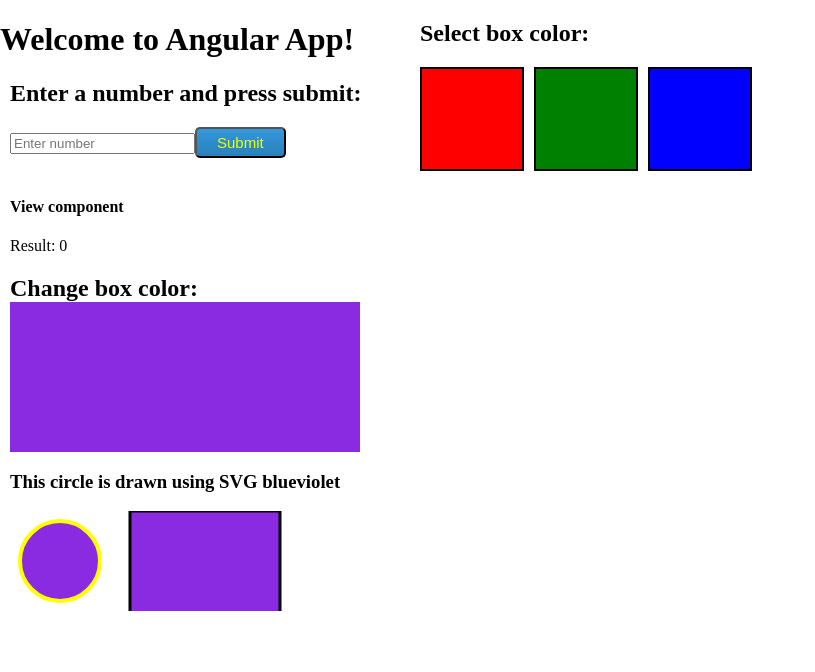
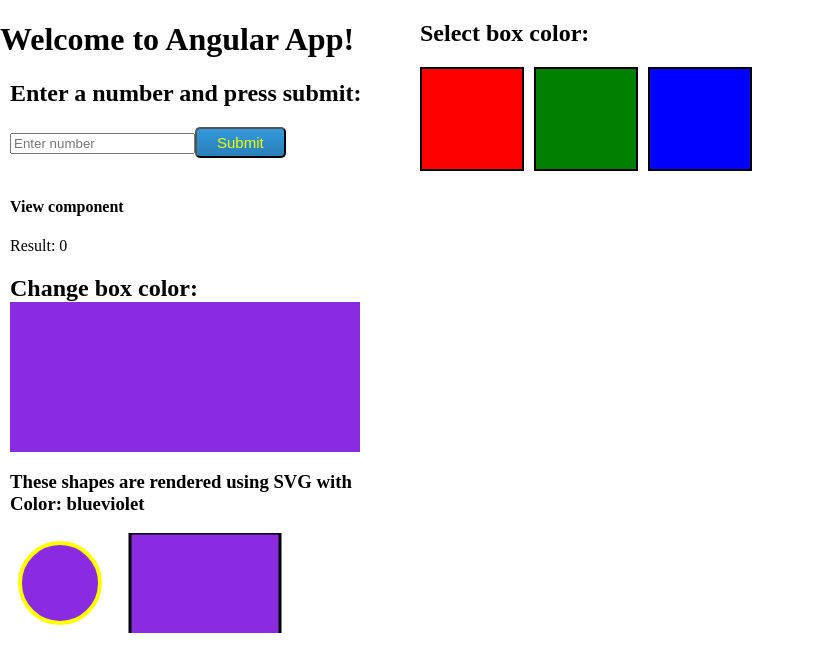
Before and after one commit to madukai/ang_app, an Angular app: page / in a window 1280 px wide. Shown: the top 672 px of the page, without its empty margins (0-815 px from the left). Built offline with nearby package versions, Linux system fonts and the light colour scheme.

Commit message:
Modified the text for svg

```diff
--- a/src/app/svg-mod/svg-mod.component.html
+++ b/src/app/svg-mod/svg-mod.component.html
@@ -1,5 +1,5 @@
 <div class="svg-content">
-  <h3>This circle is drawn using SVG {{colorData}}</h3>
+  <h3>These shapes are rendered using SVG with Color: {{colorData}}</h3>
   <svg width="600" height="100">
     <circle class="svg-circle" cx="50" cy="50" r="40" [attr.stroke]=strokeColor stroke-width="4" [attr.fill]=colorData />
     <rect class="svg-rect" x="120" width="150" height="150" [ngStyle]="{ 'fill' : colorData }" />
```
